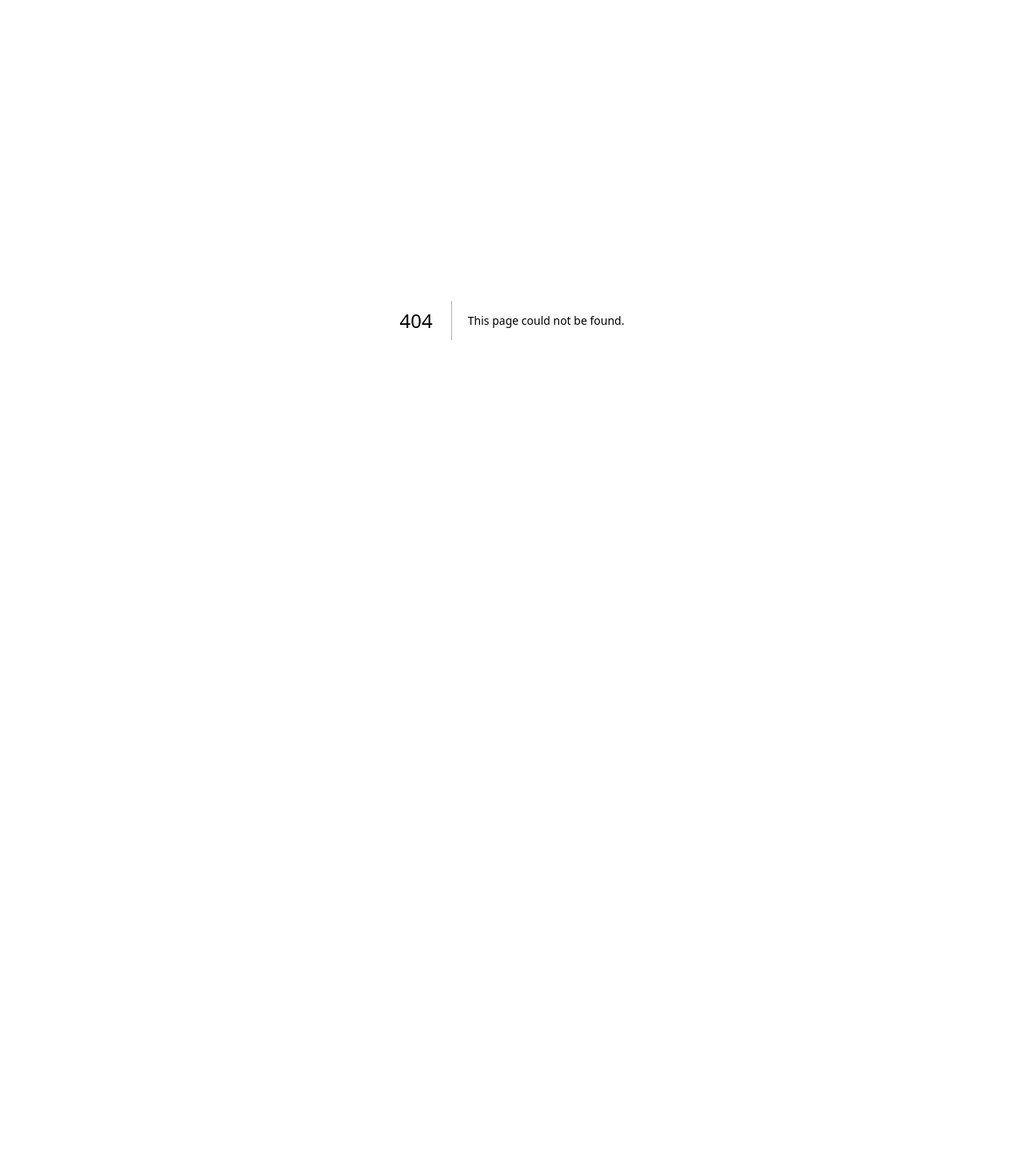
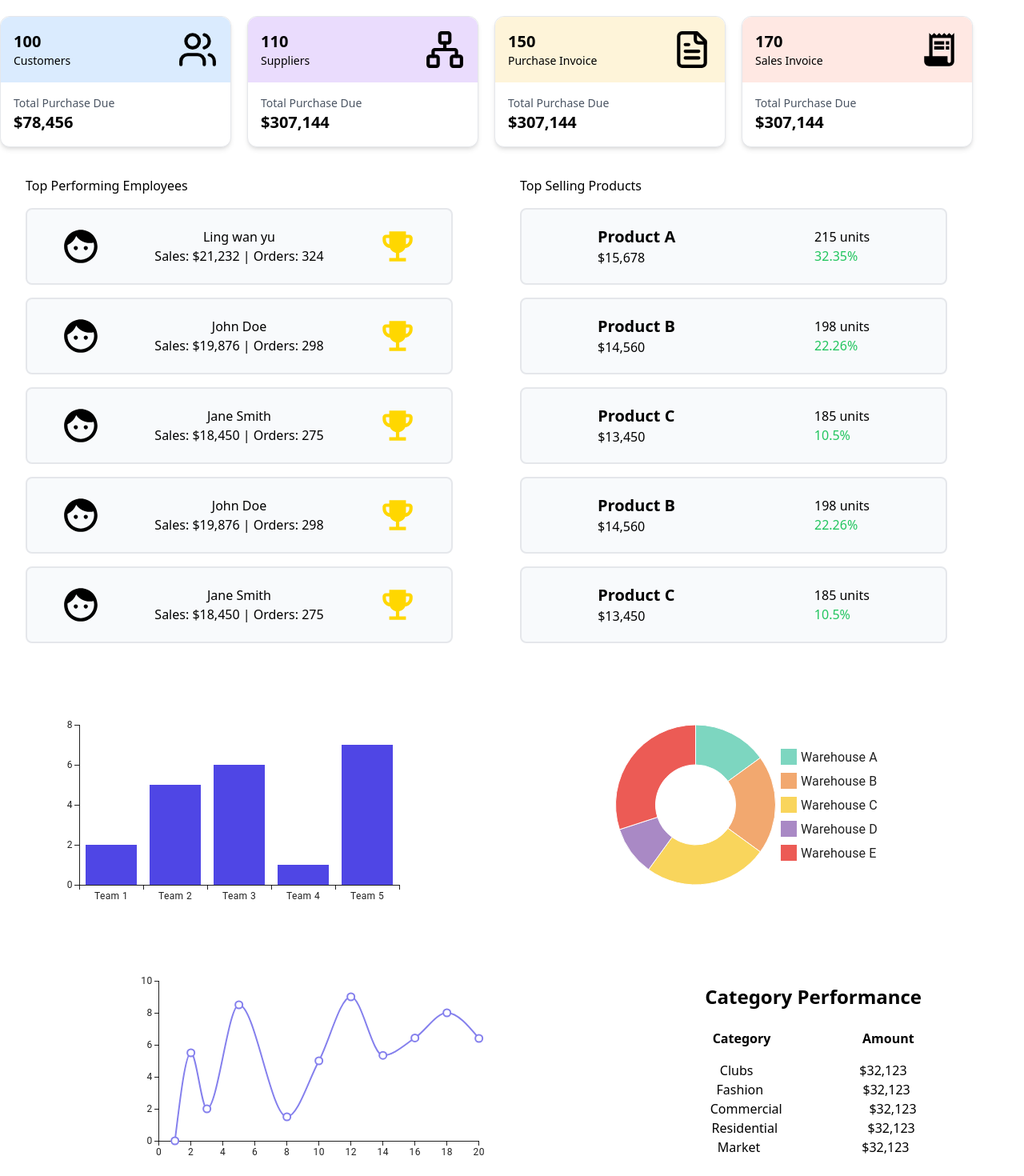
Before and after one commit to tarviz-digimart/contressa, a Next.js app in the folder contressa-fe/: page /dashboard in a window 1280 px wide. Before the commit this address had no page. Shown: the part 60-1530 px from the top of the page at 80% size. Before the commit the page ends 860 px from the top, so only its background shows below. Built offline with nearby package versions, Linux system fonts and the light colour scheme.

Commit message:
Implemented Dashboard

```diff
--- /dev/null
+++ b/contressa-fe/src/DummyData/FakeData.js
@@ -0,0 +1,81 @@
+import { FileText, Network, Users } from 'lucide-react';
+import ReceiptLongIcon from '@mui/icons-material/ReceiptLong';
+
+//--------------Profile----------------
+export const ProfileData = {
+  name: 'Alexandar',
+  email: 'alexandar.the.great@gmail.com',
+  phone: '+91 98562 54789',
+};
+
+//--------------Dashboard--------------
+
+export const cardData = [
+  {
+    color: '#daebfe',
+    count: '100',
+    title: 'Customers',
+    amount: '$78,456',
+    label: 'Total Purchase Due',
+    icon: <Users size={50} />, // Adjust size here
+  },
+  {
+    color: '#EADCFD',
+    count: '110',
+    title: 'Suppliers',
+    amount: '$307,144',
+    label: 'Total Purchase Due',
+    icon: <Network size={50} />,
+  },
+  {
+    color: '#FEF4D9',
+    count: '150',
+    title: 'Purchase Invoice',
+    amount: '$307,144',
+    label: 'Total Purchase Due',
+    icon: <FileText size={50} />,
+  },
+  {
+    color: '#FFE8E3',
+    count: '170',
+    title: 'Sales Invoice',
+    amount: '$307,144',
+    label: 'Total Purchase Due',
+    icon: <ReceiptLongIcon sx={{ fontSize: 50 }} />,
+  },
+];
+
+export const employeeData = [
+  { name: 'Ling wan yu', sales: '$21,232', orders: 324 },
+  { name: 'John Doe', sales: '$19,876', orders: 298 },
+  { name: 'Jane Smith', sales: '$18,450', orders: 275 },
+  { name: 'John Doe', sales: '$19,876', orders: 298 },
+  { name: 'Jane Smith', sales: '$18,450', orders: 275 },
+];
+
+export const productData = [
+  { name: 'Product A', cost: '$15,678', orders: 215, percent: '32.35%' },
+  { name: 'Product B', cost: '$14,560', orders: 198, percent: '22.26%' },
+  { name: 'Product C', cost: '$13,450', orders: 185, percent: '10.5%' },
+  { name: 'Product B', cost: '$14,560', orders: 198, percent: '22.26%' },
+  { name: 'Product C', cost: '$13,450', orders: 185, percent: '10.5%' },
+];
+
+export const categoryData = [
+  { name: 'Clubs', amount: '$32,123' },
+  { name: 'Fashion', amount: '$32,123' },
+  { name: 'Commercial', amount: '$32,123' },
+  { name: 'Residential', amount: '$32,123' },
+  { name: 'Market', amount: '$32,123' },
+];
+
+//----------WorkItem Modal ---------------
+
+export const DropDownSelectData = [
+  { name: 'Kevin' },
+  { name: 'Emily' },
+  { name: 'Josh' },
+  { name: 'Adam' },
+  { name: 'Vikram' },
+  { name: 'Sid' },
+];
--- /dev/null
+++ b/contressa-fe/src/app/dashboard/page.jsx
@@ -0,0 +1,148 @@
+import React from 'react';
+import { fontStyle } from '@/utils/styles/fontStyles';
+import EmojiEventsIcon from '@mui/icons-material/EmojiEvents';
+import FaceIcon from '@mui/icons-material/Face';
+import BasicArea from '@/components/level-1/charts/LineChart';
+import BasicBars from '@/components/level-1/charts/BarGraph';
+import BasicPie from '@/components/level-1/charts/PieChart';
+import { cardData } from '@/DummyData/FakeData';
+import { productData } from '@/DummyData/FakeData';
+import { employeeData } from '@/DummyData/FakeData';
+import { categoryData } from '@/DummyData/FakeData';
+
+//Dashboard Card
+const DashboardCard = ({ count, title, label, icon, amount, color }) => {
+  const style = fontStyle();
+  return (
+    <div className="flex-1 rounded-xl shadow-md border bg-white cursor-pointer hover:shadow-xl transition-all duration-400">
+      <div
+        style={{ backgroundColor: color }}
+        className="p-4 rounded-t-xl flex justify-between items-center"
+      >
+        <div>
+          <p style={style.subHeading} className="text-xl font-semibold">
+            {count}
+          </p>
+          <p style={style.subHeading} className="text-sm font-medium">
+            {title}
+          </p>
+        </div>
+        <div>{icon}</div>
+      </div>
+      <div className="p-4 rounded-b-xl ">
+        <p style={style.subHeading} className="text-sm text-gray-600">
+          {label}
+        </p>
+        <p style={style.subHeading} className="text-xl font-bold">
+          {amount}
+        </p>
+      </div>
+    </div>
+  );
+};
+
+//Top Employee List Component
+const TopList = ({ title, data }) => {
+  const style = fontStyle();
+  return (
+    <div className="bg-white h-full basis-1/2 p-4 rounded-xl ">
+      <p style={{ ...style.heading, paddingLeft: '1rem' }}>{title}</p>
+      {data.map((item, index) => (
+        <div
+          key={index}
+          className="flex m-4 bg-slate-50 items-center p-[1rem] h-[6rem] rounded-lg border-2 hover:shadow-md transition-all duration-400 cursor-pointer"
+        >
+          <div className="flex w-full items-center justify-around gap-4">
+            <FaceIcon sx={{ fontSize: 50 }} />
+            <div className="flex flex-col items-center">
+              <div style={style.subHeading}>{item.name}</div>
+              <div style={style.subHeading}>
+                Sales: <span style={style.body}>{item.sales}</span> | Orders:{' '}
+                <span style={style.body}>{item.orders}</span>
+              </div>
+            </div>
+            <div>
+              <EmojiEventsIcon sx={{ color: 'gold', fontSize: 50 }} />
+            </div>
+          </div>
+        </div>
+      ))}
+    </div>
+  );
+};
+
+//Top selling Product Component
+const TopProductList = ({ title, data }) => {
+  const style = fontStyle();
+  return (
+    <div className="bg-white h-full basis-1/2 p-4 rounded-xl ">
+      <p style={{ ...style.heading, paddingLeft: '1rem' }}>{title}</p>
+      {data.map((item, index) => (
+        <div
+          key={index}
+          className="flex m-4 bg-slate-50 items-center p-[1rem] h-[6rem] rounded-lg border-2 hover:shadow-md transition-all duration-400 cursor-pointer"
+        >
+          <div className="flex w-full items-center justify-around gap-4">
+            <div>
+              <div className="text-xl font-semibold">{item.name}</div>
+              <div>{item.cost}</div>
+            </div>
+            <div>
+              <div>{item.orders} units</div>
+              <div className="text-green-500">{item.percent}</div>
+            </div>
+          </div>
+        </div>
+      ))}
+    </div>
+  );
+};
+
+//CateogryPerformance component
+const CateogryPerformance = ({ data }) => {
+  const style = fontStyle();
+  return (
+    <>
+      <div className="text-2xl font-bold mb-2 p-2 text-center my-4">Category Performance</div>
+      <div className="flex font-bold justify-around my-4 px-4" style={style.subHeading}>
+        <div>Category</div>
+        <div>Amount</div>
+      </div>
+      {data.map((data, index) => (
+        <div key={index} className="flex justify-around px-4">
+          <div>{data.name}</div>
+          <div>{data.amount}</div>
+        </div>
+      ))}
+    </>
+  );
+};
+
+//Dashboard Page
+function Page() {
+  return (
+    <div className="flex flex-col mt-5 gap-y-5 w-[95%] items-center">
+      <div className="flex gap-5 justify-center w-full">
+        {cardData.map((card, index) => (
+          <DashboardCard key={index} {...card} />
+        ))}
+      </div>
+      <div className="flex gap-5 w-full justify-center">
+        <TopList title="Top Performing Employees" data={employeeData} />
+        <TopProductList title="Top Selling Products" data={productData} />
+      </div>
+      <div className="flex gap-5  items-center justify-around w-full">
+        <BasicBars />
+        <BasicPie />
+      </div>
+      <div className="flex items-center justify-around gap-5 w-full">
+        <BasicArea />
+        <div className="bg-white rounded-xl w-full h-full  basis-1/3">
+          <CateogryPerformance data={categoryData} />
+        </div>
+      </div>
+    </div>
+  );
+}
+
+export default Page;
--- /dev/null
+++ b/contressa-fe/src/components/level-1/charts/BarGraph.jsx
@@ -0,0 +1,17 @@
+import * as React from 'react';
+import { BarChart } from '@mui/x-charts/BarChart';
+
+export default function BasicBars() {
+  return (
+    <div className="bg-white rounded-xl w-full h-full flex justify-center">
+      <BarChart
+        xAxis={[{ scaleType: 'band', data: ['Team 1', 'Team 2', 'Team 3', 'Team 4', 'Team 5'] }]}
+        series={[
+          { data: [2, 5, 6, 1, 7], color: '#4f46e5' }, // Blue
+        ]}
+        width={500}
+        height={300}
+      />
+    </div>
+  );
+}
--- /dev/null
+++ b/contressa-fe/src/components/level-1/charts/LineChart.jsx
@@ -0,0 +1,21 @@
+import * as React from 'react';
+import { LineChart } from '@mui/x-charts/LineChart';
+
+export default function BasicArea() {
+  return (
+    <div className="bg-white rounded-xl w-full h-full flex justify-center basis-2/3">
+      <LineChart
+        xAxis={[{ data: [1, 2, 3, 5, 8, 10, 12, 14, 16, 18, 20] }]}
+        series={[
+          {
+            data: [0, 5.5, 2, 8.5, 1.5, 5, 9.0, 5.34, 6.43, 8, 6.4],
+            area: false, // Enables area filling
+            color: '#8580ed', // Line color
+          },
+        ]}
+        width={500}
+        height={300}
+      />
+    </div>
+  );
+}
--- /dev/null
+++ b/contressa-fe/src/components/level-1/charts/PieChart.jsx
@@ -0,0 +1,30 @@
+import * as React from 'react';
+import { PieChart } from '@mui/x-charts/PieChart';
+
+export default function BasicPie() {
+  return (
+    <div className="bg-white rounded-xl w-full h-full flex justify-center">
+      <PieChart
+        series={[
+          {
+            data: [
+              { id: 0, value: 15, label: 'Warehouse A', color: '#7dd6c0' },
+              { id: 1, value: 20, label: 'Warehouse B', color: '#f2a86f' },
+              { id: 2, value: 25, label: 'Warehouse C', color: '#f9d55c' },
+              { id: 3, value: 10, label: 'Warehouse D', color: '#a989c5' },
+              { id: 4, value: 30, label: 'Warehouse E', color: '#ec5b55' },
+            ],
+            innerRadius: 50, // Keep donut hole
+            outerRadius: 100, // Adjust pie size
+            paddingAngle: 0, // No slice gaps
+            cornerRadius: 0, // No rounded edges
+            labelPlacement: 'outside', // Moves labels outside
+            labelPosition: 3.4, // Push labels further away
+          },
+        ]}
+        width={400}
+        height={300}
+      />
+    </div>
+  );
+}
```
